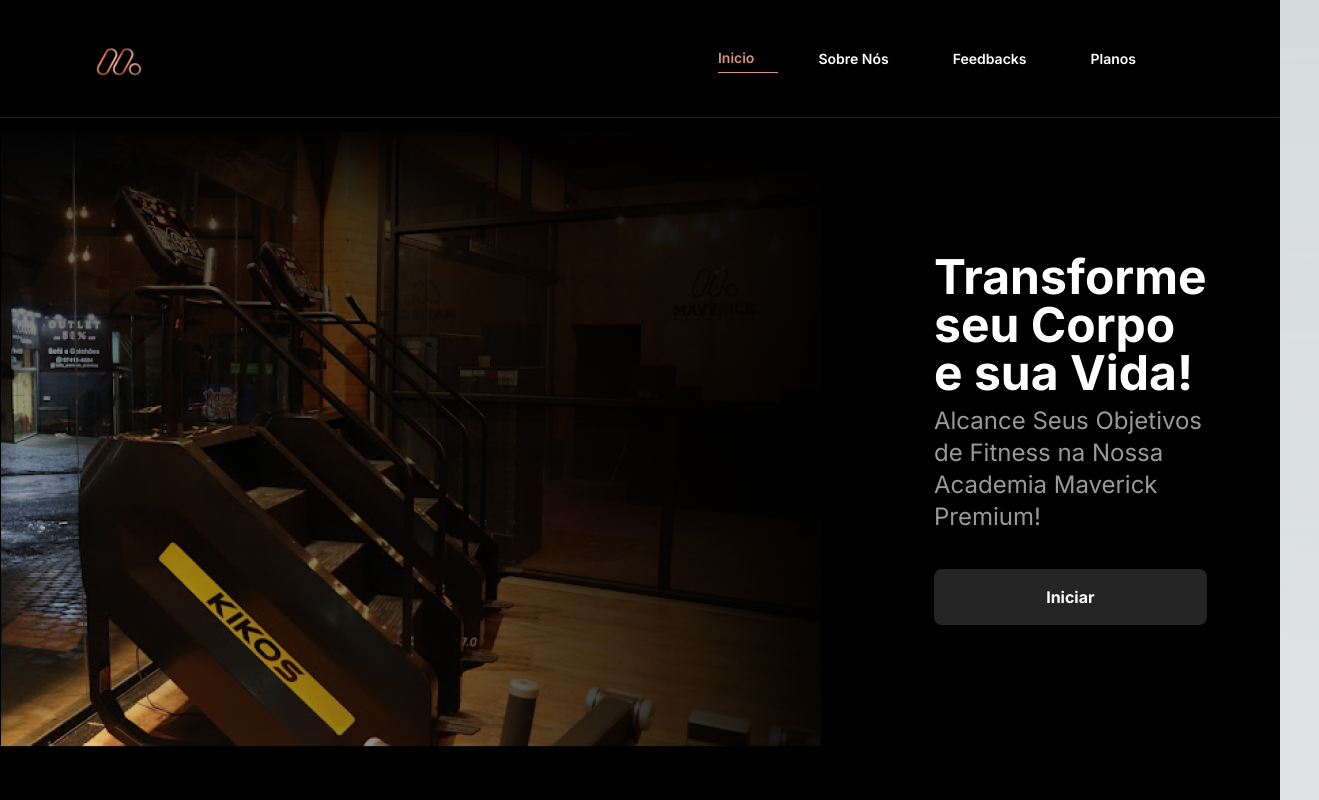
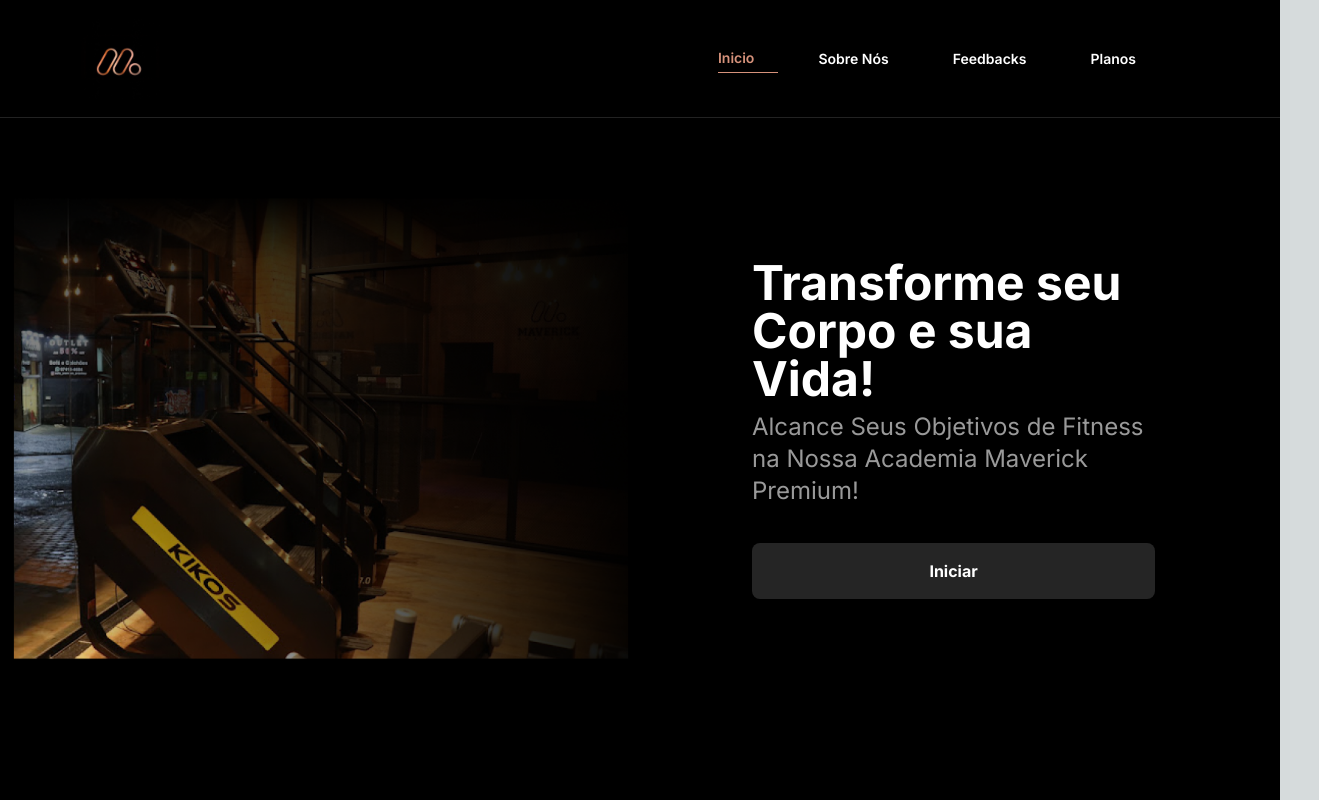
Before and after one commit to DevWeDesc/AcademiaMaverick, a Next.js app: page / in a window 1280 px wide. Shown: the top 800 px of the page, 1319 px wide, since content can reach past the window. Built offline with nearby package versions, Linux system fonts and the light colour scheme.

Commit message:
Adicionando Banner corretamente

```diff
--- a/src/components/Banner.tsx
+++ b/src/components/Banner.tsx
@@ -5,15 +5,17 @@ import ImageBannerDektop from "../../public/ImageBannerDektop.png";
 
 export const Banner = () => {
   return (
-    <div>
-      <div className="pt-[80px] lg:w-[98vw] lg:pt-[130px] w-screen h-auto lg:flex lg:flex-row bg-black">
-        <Image className="w-full lg:hidden" alt="" src={ImageBannerMobile} />
-        <Image
-          className="hidden lg:relative lg:block w-full"
-          alt=""
-          src={ImageBannerDektop}
-        />
-        <div className="relative bottom-10 flex flex-col items-center gap-1 p-5 bg-transparent text-white lg:bottom-0 lg:justify-center lg:items-start lg:w-full lg:px-28">
+    <div className="flex items-center justify-center min-h-[616px] lg:pt-[117px]">
+      <div className="pt-[80px] w-[98vw] lg:w-[98vw] h-auto lg:grid lg:grid-cols-2 bg-black">
+        <div className="lg:min-h-[463px]">
+          <Image className="w-full lg:hidden" alt="" src={ImageBannerMobile} />
+          <Image
+            className="hidden lg:absolute lg:block w-[616px]"
+            alt=""
+            src={ImageBannerDektop}
+          />
+        </div>
+        <div className="relative bottom-10 flex flex-col items-center gap-1 p-5 bg-transparent text-white lg:bottom-0 lg:justify-center lg:h-full lg:items-center lg:w-full lg:px-28">
           <h2 className="text-2xl font-bold text-center max-w-[18rem] lg:text-5xl lg:text-left lg:min-w-full">
             Transforme seu Corpo e sua Vida!
           </h2>
--- a/src/components/Header.tsx
+++ b/src/components/Header.tsx
@@ -16,7 +16,7 @@ export const Header = () => {
       <Image alt="Logo da empresa" className="w-20" src={Logo} />
       <div
         onClick={handleOpenHamburguer}
-        className="w-8 h-8 p-1 flex flex-col justify-center gap-[6px] opacity-60 lg:hidden"
+        className="w-10 h-10 p-2 flex flex-col cursor-pointer hover:bg-zinc-700  rounded-full justify-center gap-[6px] opacity-60 lg:hidden"
       >
         <div
           className={`${
--- a/src/components/Plans.tsx
+++ b/src/components/Plans.tsx
@@ -4,11 +4,11 @@ import { DataPlans } from "../../data/data";
 
 export const Plans = () => {
   return (
-    <div className="bg-black text-white flex flex-col px-5 pt-[100px] pb-20 gap-5 items-center lg:grid lg:grid-cols-4 lg:px-36 lg:py-28">
-      <p className="text-logoColorLight font-semibold lg:col-span-4 lg:text-center lg:text-2xl">
+    <div className="bg-black text-white flex flex-col px-5 pt-[100px] pb-20 gap-5 items-center md:grid md:grid-cols-2 lg:grid lg:grid-cols-4 lg:px-36 lg:py-28">
+      <p className="text-logoColorLight font-semibold md:col-span-2 lg:col-span-4 lg:text-center lg:text-2xl">
         Nossos Planos Acessíveis e Flexíveis
       </p>
-      <div className="flex flex-col items-center mb-3 gap-2 lg:col-span-4">
+      <div className="flex flex-col items-center mb-3 gap-2 md:col-span-2 lg:col-span-4 ">
         <h2 className="text-2xl text-center font-bold lg:text-5xl">
           Escolha o Plano Perfeito para Você
         </h2>
```
